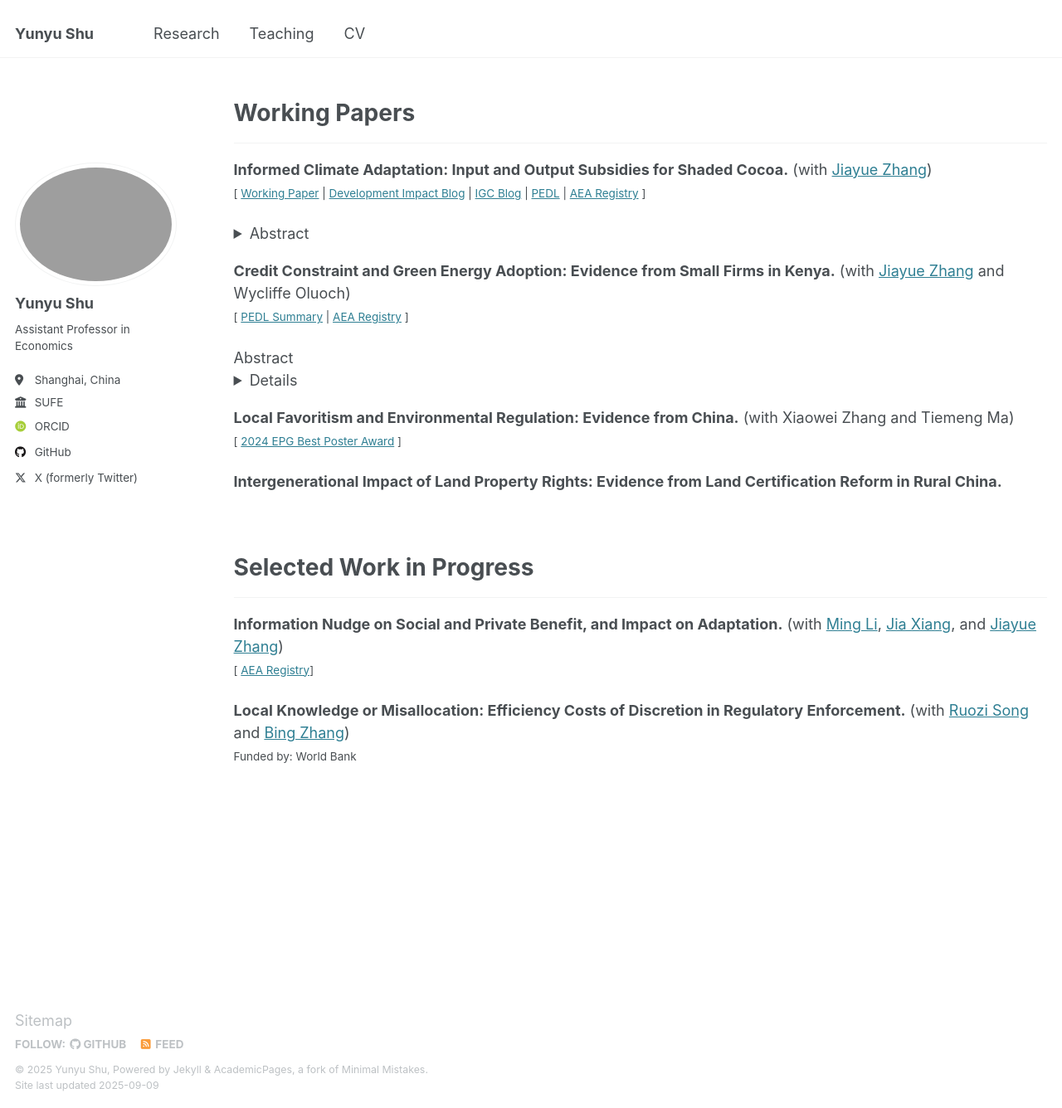
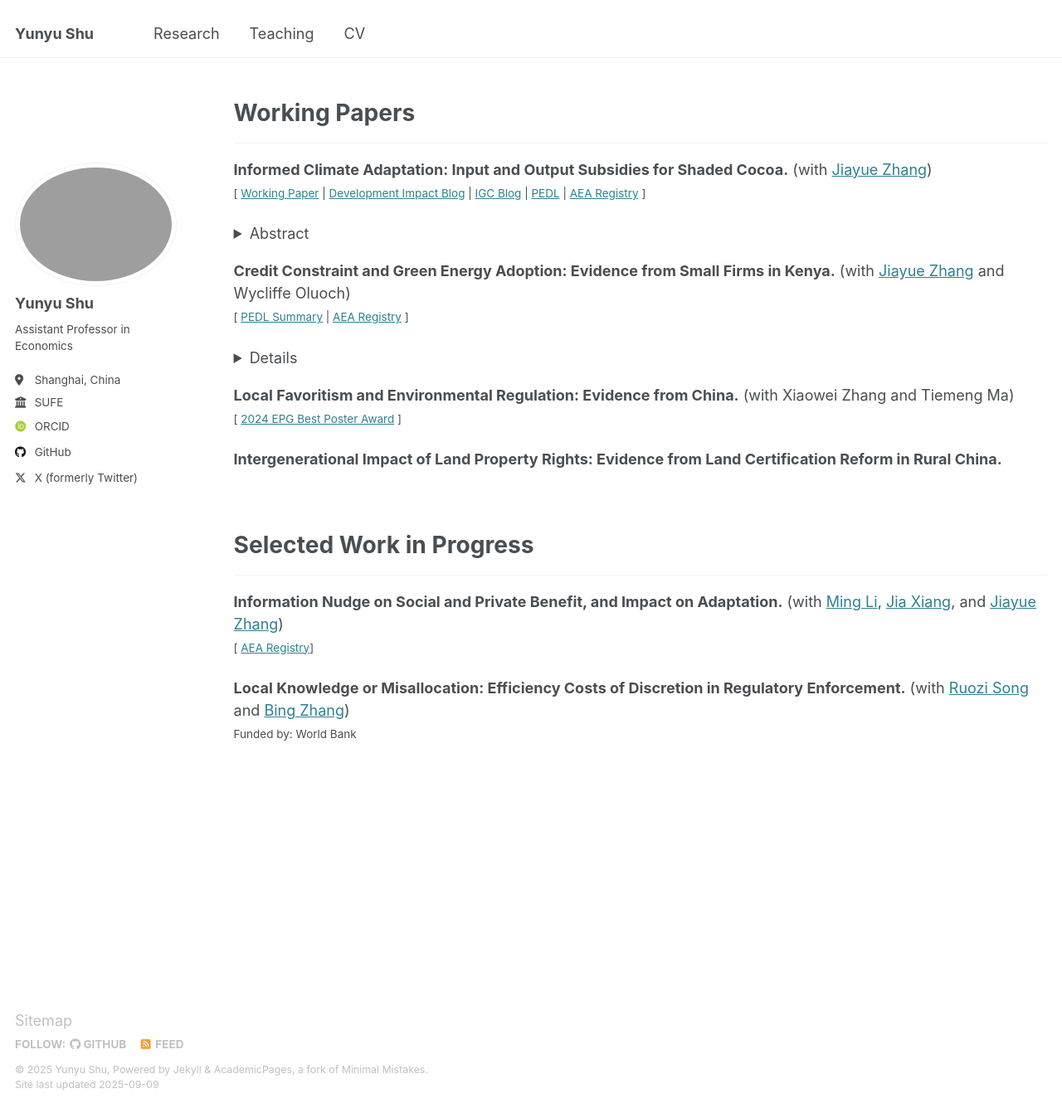
Before and after one commit to shirleyshu0503/shirleyshu0503.github.io, a Jekyll site: the page built from _pages/research.md, in a window 1280 px wide and 1336 px high. Shown: the whole window at 83% size. Built offline with Jekyll 4.4.1, drawn with Linux system fonts in a browser that asks for light colours; some web fonts are replaced.

Commit message:
Update research.md

```diff
--- a/_pages/research.md
+++ b/_pages/research.md
@@ -19,7 +19,6 @@ author_profile: true
 
 <strong>Credit Constraint and Green Energy Adoption: Evidence from Small Firms in Kenya.</strong> (with [Jiayue Zhang](https://jzhangg.github.io/) and  Wycliffe Oluoch)
 <br><small>[ [PEDL Summary](https://pedl.cepr.org/content/blackouts-and-green-energy-adoption-evidence-kenya-0) | [AEA Registry](https://www.socialscienceregistry.org/trials/13802) ]</small>
-<summary>Abstract</summary>
 <details>
 <small><u>Presented at (selected)</u>: AFE 2025 (scheduled), AERE Summer 2025, </small>
 </details>
```
